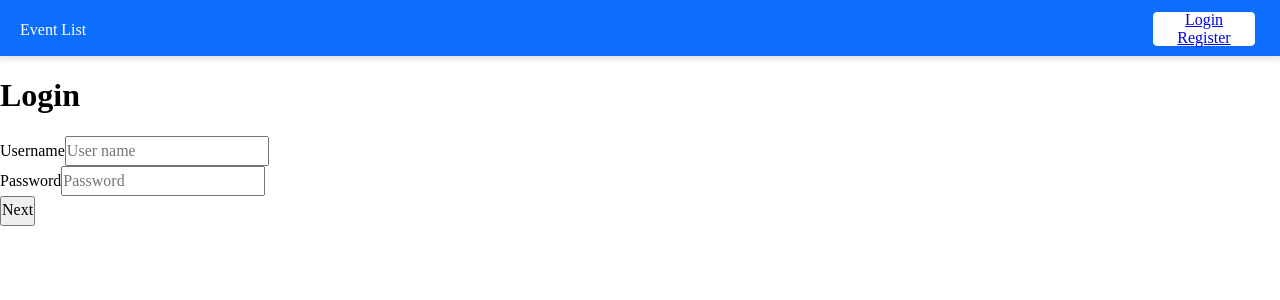
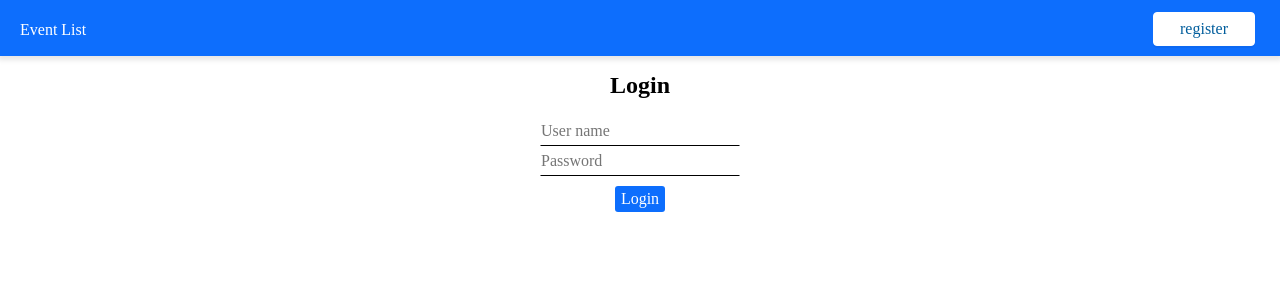
Before and after one commit to lh2510/event-app, a React (Create React App) app: page / in a window 1280 px wide. Shown: the top 300 px of the page. Built offline with nearby package versions, Linux system fonts and the light colour scheme.

Commit message:
Update: update css

```diff
--- a/src/App.tsx
+++ b/src/App.tsx
@@ -28,7 +28,7 @@ function App() {
 					</Route>
 
 					<Route path='/'>
-						<Header content='' />
+					<Header content='register' />
 						<Login />
 					</Route>
 				</Switch>
--- a/src/components/login/Login.css
+++ b/src/components/login/Login.css
@@ -0,0 +1,17 @@
+.Login {
+	text-align: center;
+}
+
+.Login h1 {
+	font-size: 1.5em;
+}
+
+.Login input {
+	border: 1px solid transparent;
+	border-bottom: 1px solid black;
+	width: 200px;
+	outline: none;
+}
+.Login__button {
+	margin-top: 10px;
+}
--- a/src/components/login/Login.tsx
+++ b/src/components/login/Login.tsx
@@ -42,17 +42,17 @@ export default function Login() {
 			<form onSubmit={handleSubmit(onSubmit)}>
 				<div>
 					<div>
-						<label> Username</label>
 						<input type='text' placeholder='User name' {...register('userName', { required: true, maxLength: 20 })} />
 					</div>
 
 					<div>
-						<label> Password</label>
 						<input type='password' placeholder='Password' {...register('password', { required: true })} />
 					</div>
 				</div>
 
-				<input className='next' type='submit' value='Next' />
+				<button className='Login__button' >
+					Login
+				</button>
 			</form>
 		</div>
 	)
--- a/src/components/register/Register.css
+++ b/src/components/register/Register.css
@@ -0,0 +1,17 @@
+.Register {
+	text-align: center;
+}
+
+.Register h1 {
+	font-size: 1.5em;
+}
+
+.Register input {
+	border: 1px solid transparent;
+	border-bottom: 1px solid black;
+	width: 200px;
+	outline: none;
+}
+.Register__button {
+	margin-top: 10px;
+}
--- a/src/components/register/Register.tsx
+++ b/src/components/register/Register.tsx
@@ -1,7 +1,7 @@
 import React from 'react'
 import { useForm } from 'react-hook-form'
 import axios from 'axios'
-
+import  './Register.css'
 export default function Login() {
 	const {
 		register,
@@ -37,22 +37,22 @@ export default function Login() {
 			<form onSubmit={handleSubmit(onSubmit)}>
 				<div>
 					<div>
-						<label> Username</label>
+
 						<input type='text' placeholder='User name' {...register('userName', { required: true, maxLength: 20 })} />
 					</div>
 
 					<div>
-						<label> Password</label>
+
 						<input type='password' placeholder='Password' {...register('password', { required: true })} />
 					</div>
 
 					<div>
-						<label> Repeat password</label>
+
 						<input type='password' placeholder='Repeat Password' {...register('repeatPassword', { required: true })} />
 					</div>
 				</div>
 
-				<input className='next' type='submit' value='Next' />
+				<button className='Register__button'>Register</button>
 			</form>
 		</div>
 	)
```
